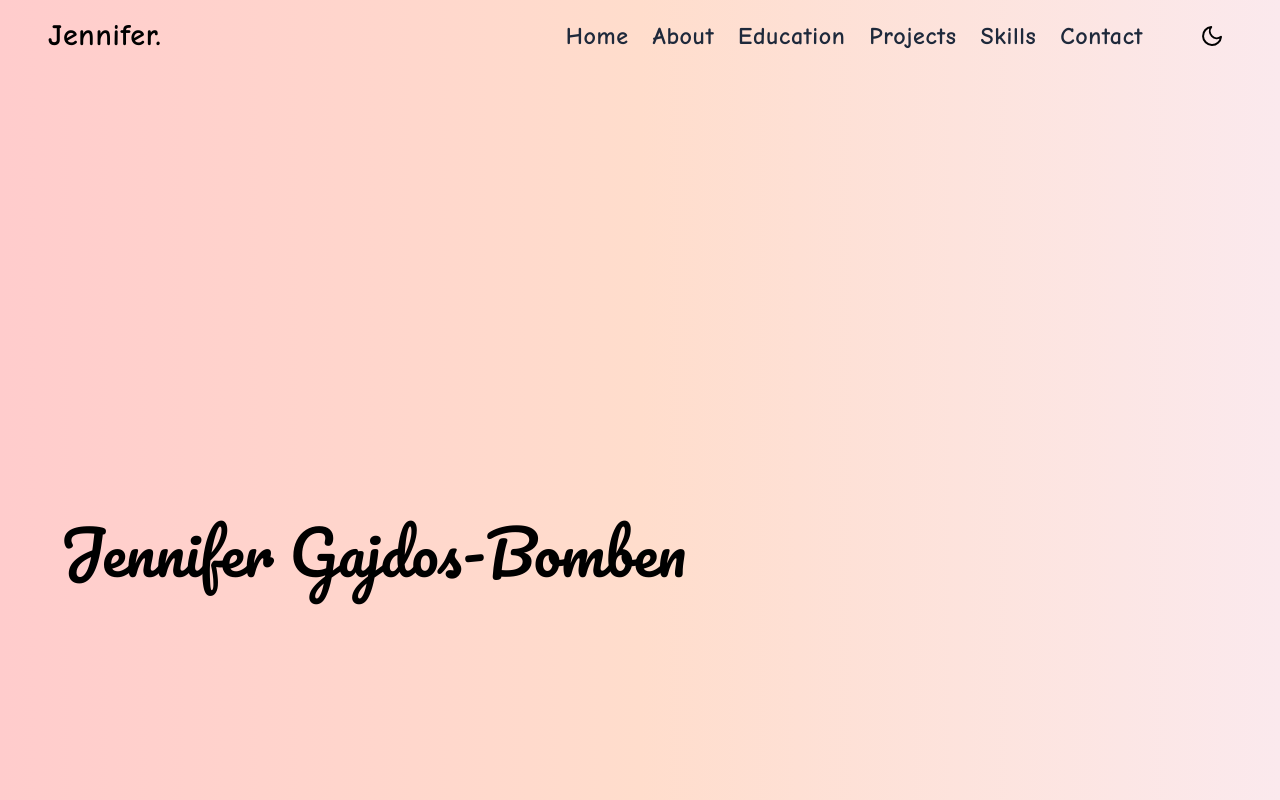
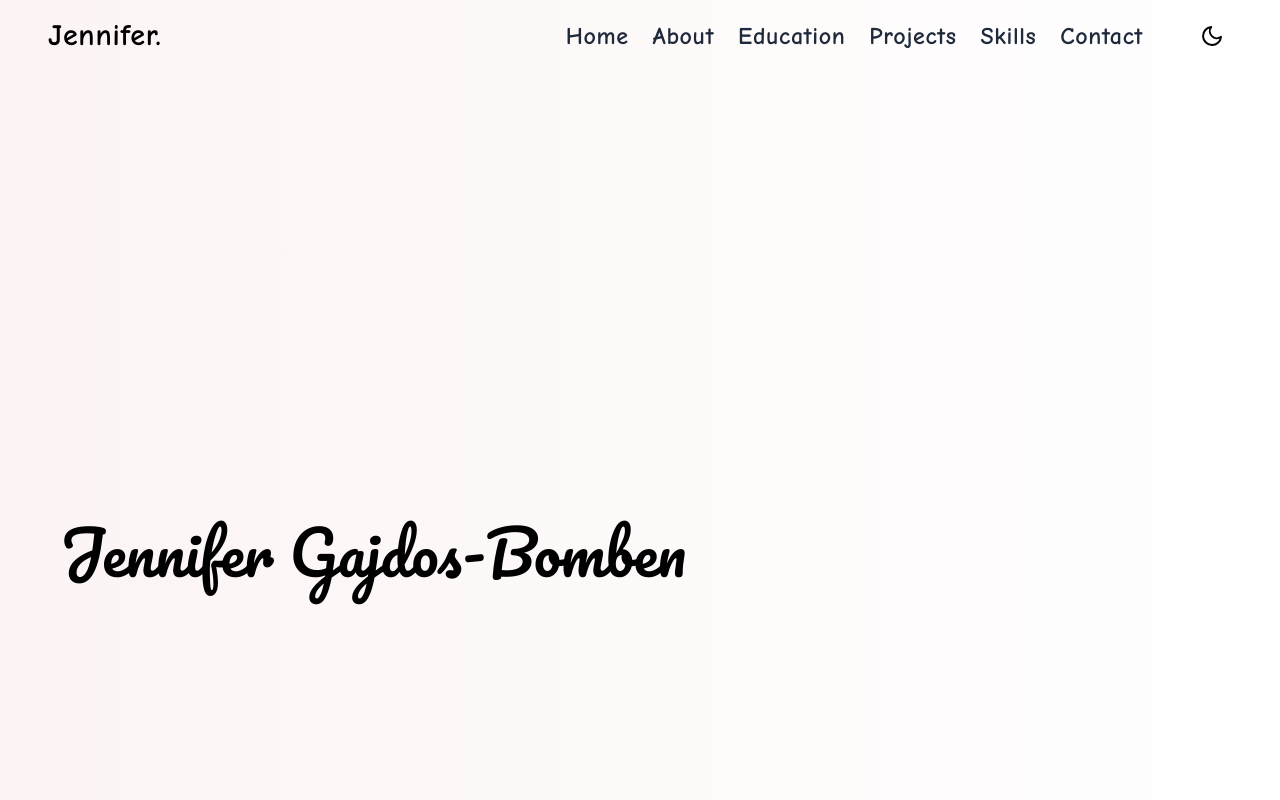
Before and after one commit to jgajdosbomben/portfolio, a React (Vite) app: page / in a window 1280 px wide. Shown: the top 800 px of the page. Built offline with nearby package versions, Linux system fonts and the light colour scheme.

Commit message:
Background colour changes

```diff
--- a/src/App.jsx
+++ b/src/App.jsx
@@ -22,8 +22,10 @@ function App() {
 
   return (
     <div className={`"w-full h-full min-h-[100vh] bg-white" ${darkMode && "dark"}`}>
-      <div className="w-full h-full min-h-[100vh] bg-gradient-to-r from-[#ffcccc] via-[#ffddcc] to-[#fbe9ed]">
-        <div className="dark:bg-gradient-to-tr from-[#cc29b9] via-[#030a1c] to-[#21054e]">
+      <div className="w-full h-full min-h-[100vh] bg-gradient-to-r from-[#fcf4f4]">
+      {/* bg-gradient-to-r from-[#ffcccc] via-[#ffddcc] to-[#fbe9ed] */}
+        <div className="dark:bg-slate-900">
+        {/* bg-gradient-to-tr from-[#cc29b9] via-[#030a1c] to-[#21054e] */}
           <Navbar
             darkMode={darkMode}
             isOpen={isOpen}
@@ -38,13 +40,13 @@ function App() {
           <section
             id="about"
             // className="w-full h-full min-h-[100vh] bg-gradient-to-r from-[#ffcccc] via-[#ffddcc] to-[#fbe9ed]">
-            className="w-full px-0 lg:px-5 2xl:px-40 py-10 lg:py-0 dark:bg-gradient-to-tr from-[#030a1c] via-[#941d87] via-80% to-[#21054e]">
+            className="w-full px-0 lg:px-5 2xl:px-40 py-10 lg:py-0">
             <About />
           </section>
           <section
             id="education"
             // className="w-full h-full min-h-[100vh] bg-gradient-to-r from-[#ffcccc] via-[#ffddcc] to-[#fbe9ed]">
-            className="w-full px-0 lg:px-5 2xl:px-40 py-10 lg:py-0 dark:bg-gradient-to-tr from-[#030a1c] via-[#941d87] via-80% to-[#21054e]">
+            className="w-full px-0 lg:px-5 2xl:px-40 py-10 lg:py-0">
             <Education />
           </section>
           <section
```
